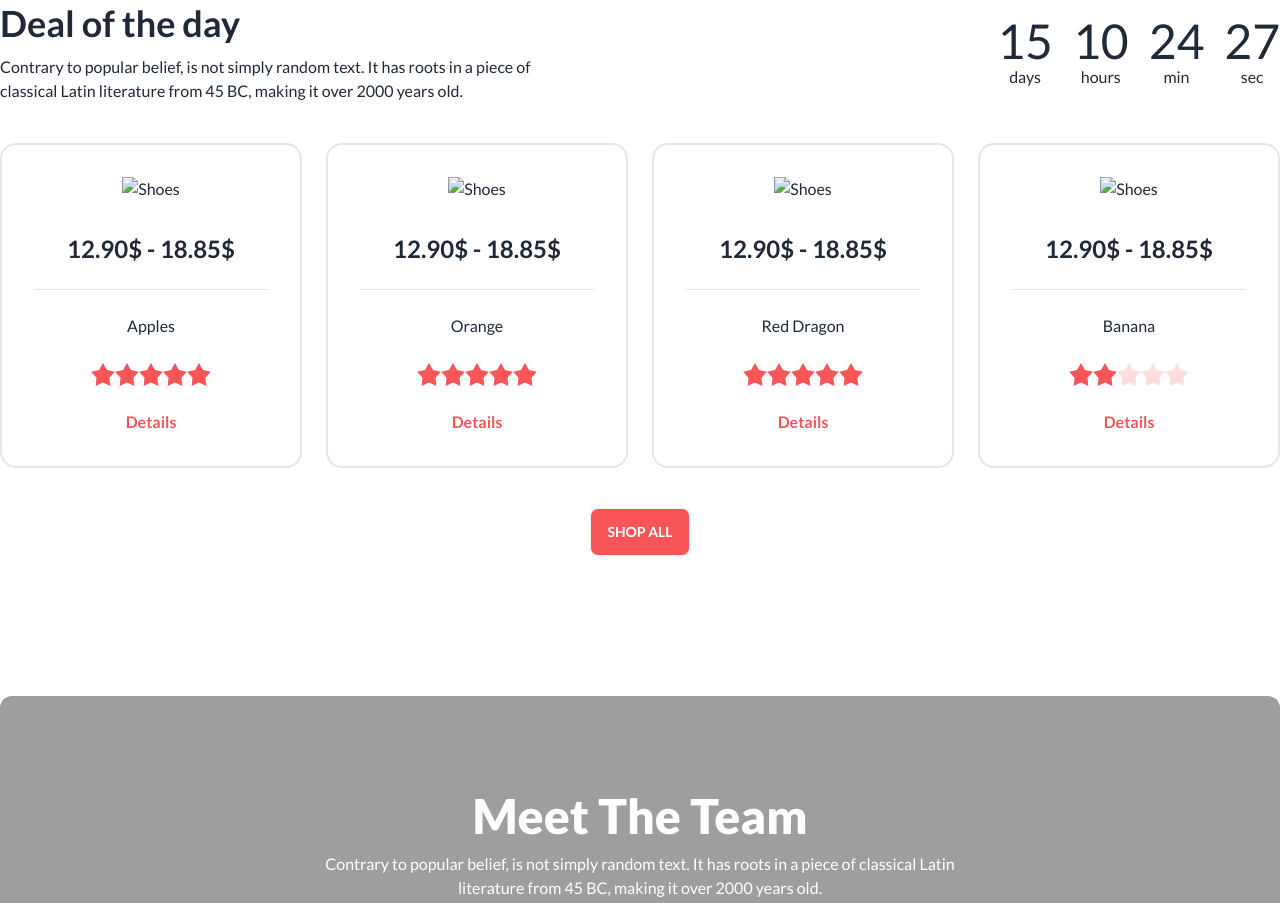
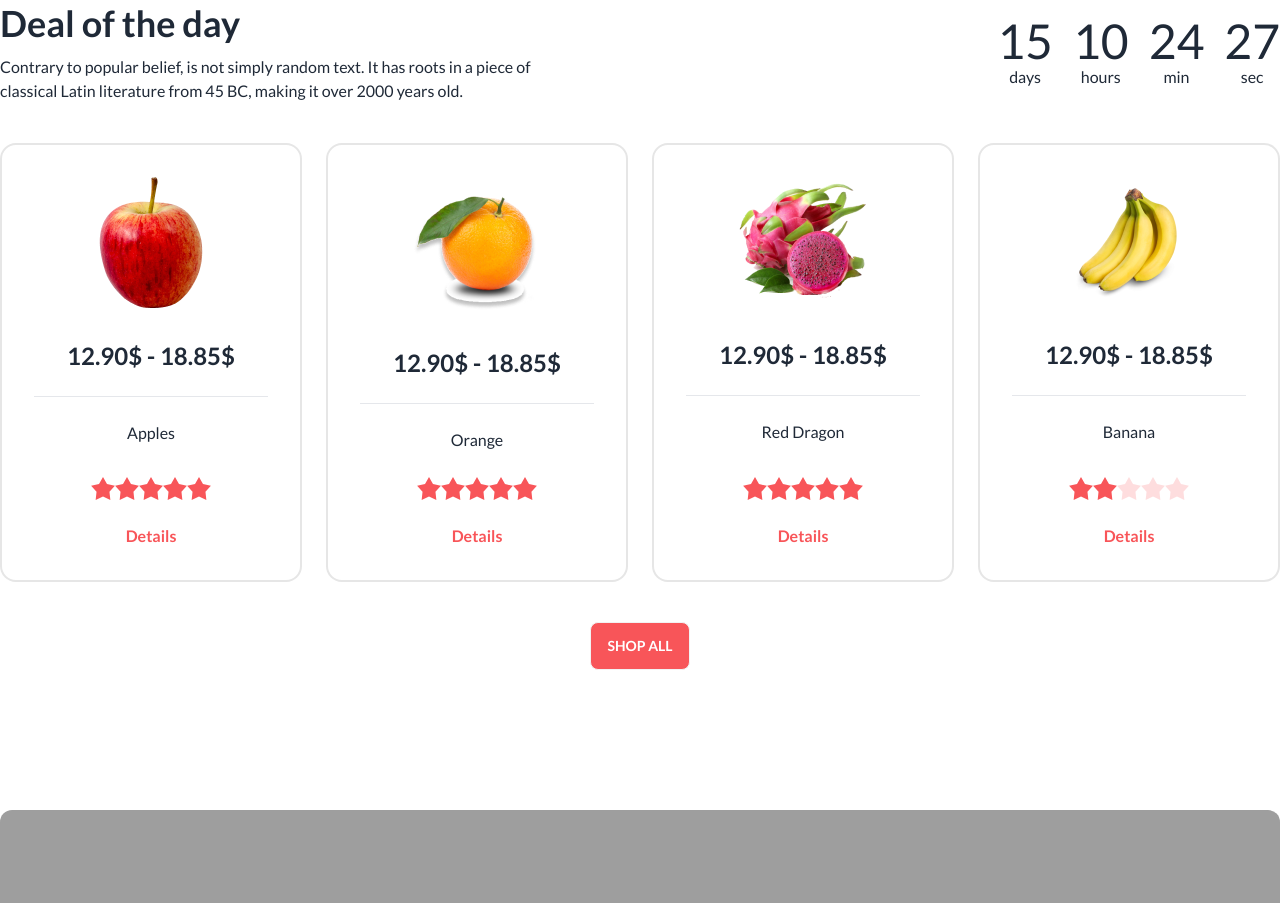
Before and after one commit to tanzilamd/fruit-brust, a plain HTML site: page index.html in a window 1280 px wide. Shown: the part 737-1640 px from the top of the page. Drawn offline with nearby package versions, Linux system fonts and the light colour scheme; the site is published under a folder, as on GitHub Pages, so addresses that start at the root find nothing.

Commit message:
img name correction

```diff
--- a/index.html
+++ b/index.html
@@ -198,7 +198,7 @@
         <div class="grid gap-6 grid-cols-1 md:grid-cols-2 lg:grid-cols-4 mt-10">
           <!-- 1 -->
           <div class="card bg-base-100 border-cart-border border-2 text-center pt-8">
-            <figure><img src="/images/fruit6.png" alt="Shoes" /></figure>
+            <figure><img src="images/fruit6.png" alt="Shoes" /></figure>
             <div class="card-body space-y-4">
               <h2 class="text-2xl font-bold">12.90$ - 18.85$</h2>
               <hr>
@@ -216,7 +216,7 @@
 
           <!-- 2 -->
           <div class="card bg-base-100 border-cart-border border-2 text-center pt-8">
-            <figure><img src="/images/fruit7.png" alt="Shoes" /></figure>
+            <figure><img src="images/fruit7.png" alt="Shoes" /></figure>
             <div class="card-body space-y-4">
               <h2 class="text-2xl font-bold">12.90$ - 18.85$</h2>
               <hr>
@@ -234,7 +234,7 @@
 
           <!-- 3 -->
           <div class="card bg-base-100 border-cart-border border-2 text-center pt-8">
-            <figure><img src="/images/fruit8.png" alt="Shoes" /></figure>
+            <figure><img src="images/fruit8.png" alt="Shoes" /></figure>
             <div class="card-body space-y-4">
               <h2 class="text-2xl font-bold">12.90$ - 18.85$</h2>
               <hr>
@@ -252,7 +252,7 @@
 
           <!-- 4 -->
           <div class="card bg-base-100 border-cart-border border-2 text-center pt-8">
-            <figure><img src="/images/fruit9.png" alt="Shoes" /></figure>
+            <figure><img src="images/fruit9.png" alt="Shoes" /></figure>
             <div class="card-body space-y-4">
               <h2 class="text-2xl font-bold">12.90$ - 18.85$</h2>
               <hr>
```
